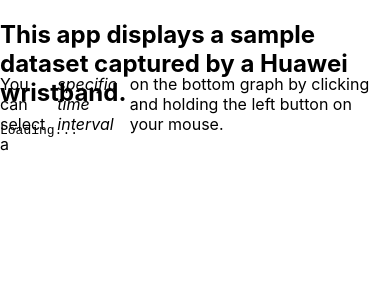
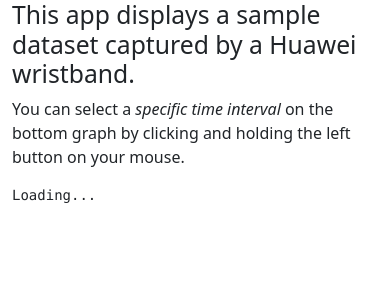
Before and after one commit to evgenicode/heartRateData, a React (Create React App) app in the folder client/: page / in a window 390 px wide. Shown: the top 300 px of the page. Built offline with nearby package versions, Linux system fonts and the light colour scheme; no server answers.

Commit message:
frontend add bootstrap, responsiveness, dynamic scale ticks

```diff
--- a/client/package.json
+++ b/client/package.json
@@ -7,8 +7,10 @@
     "@testing-library/react": "^13.4.0",
     "@testing-library/user-event": "^13.5.0",
     "axios": "^1.3.0",
+    "bootstrap": "^5.2.3",
     "d3": "^7.8.2",
     "react": "^18.2.0",
+    "react-bootstrap": "^2.7.1",
     "react-dom": "^18.2.0",
     "react-scripts": "5.0.1",
     "web-vitals": "^2.1.4"
--- a/client/src/App.js
+++ b/client/src/App.js
@@ -1,21 +1,30 @@
 import React from "react";
+import "bootstrap/dist/css/bootstrap.min.css";
+import Container from "react-bootstrap/Container";
+import Row from "react-bootstrap/Row";
+import Col from "react-bootstrap/Col";
 
 import { HeartRateGraphView } from "./components/HeartRateGraphView/HeartRateGraphView";
 
 function App() {
   return (
     <div className="App">
-      <div className="description-paragraph">
-        <h2 className="centered">
-          This app displays a sample dataset captured by a Huawei wristband.
-        </h2>
-        <p className="centered">
-          You can select a <i>specific time interval</i> on the bottom graph by
-          clicking and holding the left button on your mouse.
-        </p>
-      </div>
-
-      <HeartRateGraphView />
+      <Container fluid="md">
+        <Row>
+          <Col>
+            <h2>
+              This app displays a sample dataset captured by a Huawei wristband.
+            </h2>
+            <p>
+              You can select a <i>specific time interval</i> on the bottom graph
+              by clicking and holding the left button on your mouse.
+            </p>
+          </Col>
+        </Row>
+        <Row>
+          <HeartRateGraphView />
+        </Row>
+      </Container>
     </div>
   );
 }
--- a/client/src/components/HeartRateGraphView/HeartRateGraphView.js
+++ b/client/src/components/HeartRateGraphView/HeartRateGraphView.js
@@ -1,18 +1,105 @@
-import React, { useState } from "react";
+// import React, { useState, useEffect } from "react";
+// import { useData } from "./useData";
+// import { Linechart } from "components/Linechart/Linechart";
+// import { LinechartBrush } from "components/LinechartBrush/LinechartBrush";
+// import { Summary } from "components/Summary/Summary";
+// import Container from "react-bootstrap/Container";
+// import Row from "react-bootstrap/Row";
+// import Col from "react-bootstrap/Col";
+
+// const width = 900;
+// const height = 500;
+// const LinechartBrushSize = 0.3;
+
+// const xValue = (d) => d.startTime;
+
+// export const HeartRateGraphView = () => {
+//   const data = useData();
+//   const [brushExtent, setBrushExtent] = useState();
+
+//   if (!data) {
+//     return <pre>Loading...</pre>;
+//   }
+
+//   const filteredData = brushExtent
+//     ? data.filter((d) => {
+//         const date = xValue(d);
+//         return date > brushExtent[0] && date < brushExtent[1];
+//       })
+//     : data;
+
+//   return (
+//     <Container fluid="md">
+//       <Row>
+//         <Col sm={8} className="col">
+//           <svg width={width} height={height}>
+//             <Linechart
+//               data={data}
+//               filteredData={filteredData}
+//               height={height - LinechartBrushSize * height}
+//               width={width}
+//             />
+//             <g
+//               transform={`translate(${0}, ${
+//                 height - LinechartBrushSize * height
+//               })`}
+//             >
+//               <LinechartBrush
+//                 xValue={xValue}
+//                 data={data}
+//                 height={LinechartBrushSize * height}
+//                 width={width}
+//                 setBrushExtent={setBrushExtent}
+//               />
+//             </g>
+//           </svg>
+//         </Col>
+//         <Col sm={4}>
+//           <Summary data={filteredData} />
+//         </Col>
+//       </Row>
+//     </Container>
+//   );
+// };
+
+///
+import React, { useState, useEffect } from "react";
 import { useData } from "./useData";
 import { Linechart } from "components/Linechart/Linechart";
 import { LinechartBrush } from "components/LinechartBrush/LinechartBrush";
 import { Summary } from "components/Summary/Summary";
+import Container from "react-bootstrap/Container";
+import Row from "react-bootstrap/Row";
+import Col from "react-bootstrap/Col";
+import Card from "react-bootstrap/Card";
 
-const width = 960;
 const height = 500;
 const LinechartBrushSize = 0.3;
+const offset = 30;
 
 const xValue = (d) => d.startTime;
 
 export const HeartRateGraphView = () => {
   const data = useData();
   const [brushExtent, setBrushExtent] = useState();
+  const [width, setWidth] = useState(1);
+
+  useEffect(() => {
+    const container = document.querySelector(".linechart-container");
+    if (container && data) {
+      setWidth(container.offsetWidth - offset);
+
+      const handleResize = () => {
+        setWidth(container.offsetWidth - offset);
+      };
+
+      window.addEventListener("resize", handleResize);
+
+      return () => {
+        window.removeEventListener("resize", handleResize);
+      };
+    }
+  }, [data]);
 
   if (!data) {
     return <pre>Loading...</pre>;
@@ -26,7 +113,10 @@
     : data;
 
   return (
-    <div style={{ display: "flex", justifyContent: "center" }}>
+    <Container fluid="md">
+      <Row>
+        <Col md={9} className="linechart-container">
+          <Card className="shadow  mb-5 bg-white rounded">
             <svg width={width} height={height}>
               <Linechart
                 data={data}
@@ -35,7 +125,9 @@
                 width={width}
               />
               <g
-          transform={`translate(${0}, ${height - LinechartBrushSize * height})`}
+                transform={`translate(${0}, ${
+                  height - LinechartBrushSize * height
+                })`}
               >
                 <LinechartBrush
                   xValue={xValue}
@@ -46,7 +138,14 @@
                 />
               </g>
             </svg>
+          </Card>
+        </Col>
+        <Col md={3}>
+          <Card className="shadow p-3 mb-5 bg-white rounded">
             <Summary data={filteredData} />
-    </div>
+          </Card>
+        </Col>
+      </Row>
+    </Container>
   );
 };
--- a/client/src/components/Linechart/AxisBottom.js
+++ b/client/src/components/Linechart/AxisBottom.js
@@ -1,10 +1,13 @@
+import { tickModifier } from "utils";
+
 export const AxisBottom = ({
   xScale,
   innerHeight,
   tickFormat,
   tickOffset = 3,
+  width,
 }) =>
-  xScale.ticks(8).map((tickValue) => (
+  xScale.ticks(tickModifier(width)).map((tickValue) => (
     <g
       className="tick"
       key={tickValue}
--- a/client/src/components/Linechart/Linechart.js
+++ b/client/src/components/Linechart/Linechart.js
@@ -1,12 +1,12 @@
 import React from "react";
-import { scaleLinear, scaleTime, extent } from "d3";
+import { scaleLinear, scaleTime, extent, min, max } from "d3";
 import { AxisBottom } from "./AxisBottom";
 import { AxisLeft } from "./AxisLeft";
 import { Marks } from "./Marks";
 import { getTimeDifference } from "./getTimeDifference";
 import { getTickFormat } from "./getTickFormat";
 
-const margin = { top: 20, right: 30, bottom: 60, left: 100 };
+const margin = { top: 20, right: 30, bottom: 60, left: 65 };
 const xAxisLabelOffset = 45;
 const yAxisLabelOffset = 40;
 
@@ -27,8 +27,10 @@
     .range([0, innerWidth])
     .nice();
 
+  const yMax = max(data, yValue) + 10;
+
   const yScale = scaleLinear()
-    .domain(extent(data, yValue))
+    .domain([min(data, yValue), yMax])
     .range([innerHeight, 0])
     .nice();
 
@@ -40,6 +42,7 @@
           innerHeight={innerHeight}
           tickFormat={xAxisTickFormat}
           tickOffset={10}
+          width={width}
         />
         <text
           className="axis-label"
--- a/client/src/components/LinechartBrush/AxisBottom.js
+++ b/client/src/components/LinechartBrush/AxisBottom.js
@@ -1,10 +1,13 @@
+import { tickModifier } from "utils";
+
 export const AxisBottom = ({
   xScale,
   innerHeight,
   tickFormat,
   tickOffset = 3,
+  width,
 }) =>
-  xScale.ticks().map((tickValue) => (
+  xScale.ticks(tickModifier(width)).map((tickValue) => (
     <g
       className="tick"
       key={tickValue}
--- a/client/src/components/LinechartBrush/LinechartBrush.js
+++ b/client/src/components/LinechartBrush/LinechartBrush.js
@@ -5,7 +5,7 @@
 import { AxisLeft } from "./AxisLeft";
 import { Marks } from "./Marks";
 
-const margin = { top: 20, right: 30, bottom: 60, left: 100 };
+const margin = { top: 20, right: 30, bottom: 60, left: 60 };
 const xAxisLabelOffset = 45;
 
 export const LinechartBrush = ({
@@ -18,7 +18,7 @@
   const brushRef = useRef();
 
   const innerHeight = height - margin.top - margin.bottom;
-  const innerWidth = width - margin.left - margin.right;
+  const innerWidth = Math.max(0, width - margin.left - margin.right);
 
   const xAxisLabel = "Time";
 
@@ -55,6 +55,7 @@
           innerHeight={innerHeight}
           tickFormat={xAxisTickFormat}
           tickOffset={10}
+          width={width}
         />
 
         <AxisLeft yScale={yScale} innerWidth={innerWidth} tickOffset={10} />
--- a/client/src/index.css
+++ b/client/src/index.css
@@ -25,14 +25,3 @@
   font-size: 1.5em;
   fill: #635f5d;
 }
-
-.description-paragraph {
-  margin-left: 0em;
-}
-
-.centered {
-  height: 4vh;
-  display: flex;
-  justify-content: center;
-  align-items: left;
-}
--- a/client/src/utils.js
+++ b/client/src/utils.js
@@ -17,3 +17,21 @@
 
 export const infinityNaNguard = (data) =>
   data === Infinity || isNaN(data) ? 0 : data;
+
+// TODO: imporove all visual artifacts
+export const tickModifier = (data) => {
+  let axisTickModifier;
+  if (data >= 825) {
+    axisTickModifier = 8;
+  } else if (data >= 690) {
+    axisTickModifier = 7;
+  } else if (data >= 510) {
+    axisTickModifier = 6;
+  } else if (data >= 400) {
+    axisTickModifier = 4;
+  } else {
+    axisTickModifier = 2;
+  }
+
+  return axisTickModifier;
+};
```
Also changed, not shown: 1 other file (tests, documents, lock files or other folders). Lines whose indentation alone changed are shown as unchanged.
